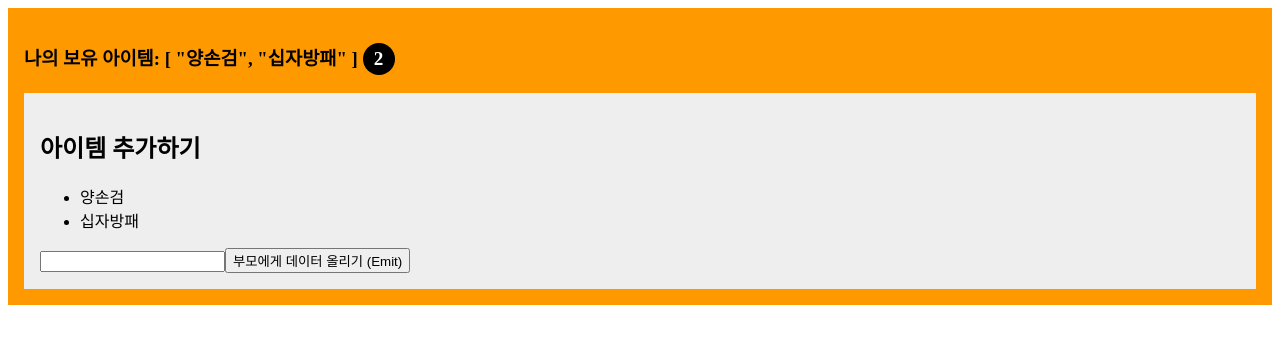
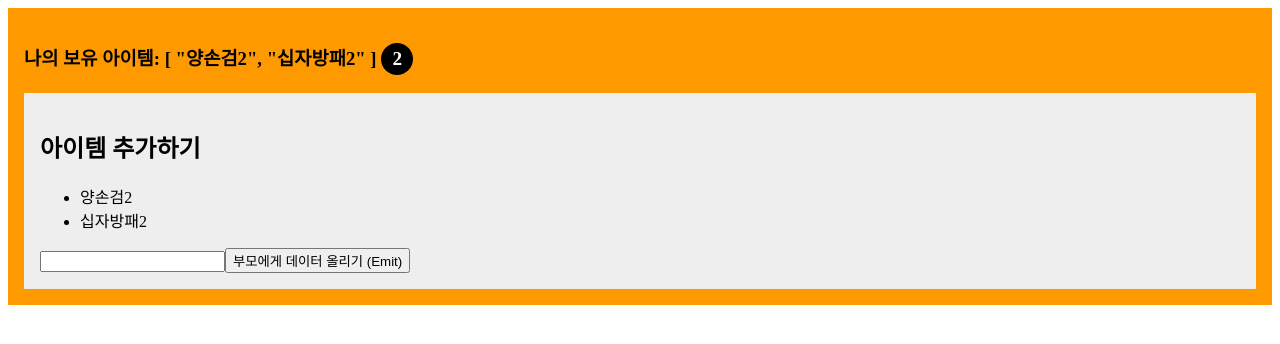
Before and after one commit to anttto/nuxt_init, a Nuxt app: page / in a window 1280 px wide. Shown: the top 344 px of the page. Built offline with nearby package versions, Linux system fonts and the light colour scheme.

Commit message:
배포 브랜치 테스트

```diff
--- a/components/Parents.vue
+++ b/components/Parents.vue
@@ -15,7 +15,7 @@ import { reactive } from 'vue';
 
 const data = reactive({
   name: '도사은',
-  items: ['양손검', '십자방패'],
+  items: ['양손검2', '십자방패2'],
 });
 
 const handleAddItem = (newItem: string) => {
```
